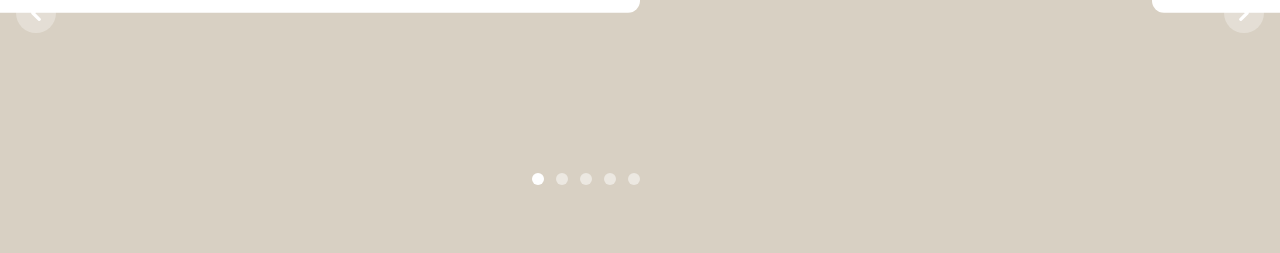
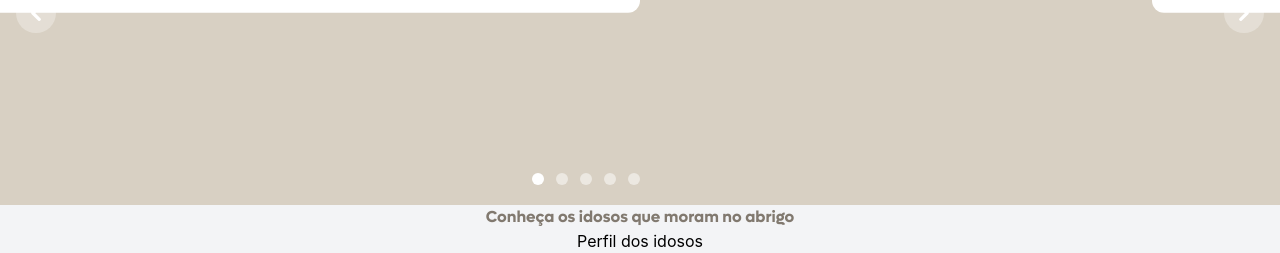
Before and after one commit to Daraccota/Abrigo, a PHP site: page / in a window 1280 px wide. Shown: the part 3109-3362 px from the top of the page. Before the commit the page ends 3294 px from the top, so only its background shows below. Run offline with PHP 8.4, Linux system fonts and the light colour scheme; some libraries are stand-ins or nearby versions.

Commit message:
Melhora de comentário e início a nova seção

```diff
--- a/assets/css/output.css
+++ b/assets/css/output.css
@@ -25,6 +25,8 @@
     --radius-lg: 0.5rem;
     --radius-xl: 0.75rem;
     --ease-in-out: cubic-bezier(0.4, 0, 0.2, 1);
+    --default-transition-duration: 150ms;
+    --default-transition-timing-function: cubic-bezier(0.4, 0, 0.2, 1);
     --default-font-family: var(--font-sans);
     --default-mono-font-family: var(--font-mono);
     --color-CremeEscuro: #656059;
@@ -512,6 +559,9 @@
     --tw-font-weight: 780;
     font-weight: 780;
   }
+  .font-Lufga {
+    font-family: var(--font-Lufga);
+  }
   .tituloSec {
     font-size: clamp(1.5rem, 7vw, 70px);
     --tw-font-weight: var(--font-Moondance);
@@ -523,6 +573,40 @@
   }
   .text-\[clamp\(0\.6rem\,2vw\,20px\)\] {
     font-size: clamp(0.6rem, 2vw, 20px);
+  }
+  .text-\[clamp\(0\.7rem\,2\.5vw\,25px\)\] {
+    font-size: clamp(0.7rem, 2.5vw, 25px);
+  }
+  .text-\[clamp\(0\.8rem\,2\.5vw\,25px\)\] {
+    font-size: clamp(0.8rem, 2.5vw, 25px);
+  }
+  .text-\[clamp\(1\.2rem\,2\.5vw\,25px\)\] {
+    font-size: clamp(1.2rem, 2.5vw, 25px);
+  }
+  .text-\[clamp\(1\.2rem\,2\.5vw\,50px\)\] {
+    font-size: clamp(1.2rem, 2.5vw, 50px);
+  }
+  .text-\[clamp\(1\.2rem\,5\.5vw\,50px\)\] {
+    font-size: clamp(1.2rem, 5.5vw, 50px);
+  }
+  .text-\[clamp\(1rem\,2\.5vw\,25px\)\] {
+    font-size: clamp(1rem, 2.5vw, 25px);
+  }
+  .font-\[700\] {
+    --tw-font-weight: 700;
+    font-weight: 700;
+  }
+  .font-\[750\] {
+    --tw-font-weight: 750;
+    font-weight: 750;
+  }
+  .font-\[780\] {
+    --tw-font-weight: 780;
+    font-weight: 780;
+  }
+  .font-bold {
+    --tw-font-weight: var(--font-weight-bold);
+    font-weight: var(--font-weight-bold);
   }
   .font-medium {
     --tw-font-weight: var(--font-weight-medium);
@@ -843,10 +939,40 @@
   inherits: false;
   initial-value: 0;
 }
+@property --tw-rotate-x {
+  syntax: "*";
+  inherits: false;
+}
+@property --tw-rotate-y {
+  syntax: "*";
+  inherits: false;
+}
+@property --tw-rotate-z {
+  syntax: "*";
+  inherits: false;
+}
+@property --tw-skew-x {
+  syntax: "*";
+  inherits: false;
+}
+@property --tw-skew-y {
+  syntax: "*";
+  inherits: false;
+}
 @property --tw-space-x-reverse {
   syntax: "*";
   inherits: false;
   initial-value: 0;
+}
+@property --tw-border-style {
+  syntax: "*";
+  inherits: false;
+  initial-value: solid;
+}
+@property --tw-outline-style {
+  syntax: "*";
+  inherits: false;
+  initial-value: solid;
 }
 @property --tw-duration {
   syntax: "*";
@@ -921,11 +1047,6 @@
   inherits: false;
   initial-value: 0 0 #0000;
 }
-@property --tw-border-style {
-  syntax: "*";
-  inherits: false;
-  initial-value: solid;
-}
 @layer properties {
   @supports ((-webkit-hyphens: none) and (not (margin-trim: inline))) or ((-moz-orient: inline) and (not (color:rgb(from red r g b)))) {
     *, ::before, ::after, ::backdrop {
@@ -933,7 +1054,14 @@
       --tw-translate-x: 0;
       --tw-translate-y: 0;
       --tw-translate-z: 0;
+      --tw-rotate-x: initial;
+      --tw-rotate-y: initial;
+      --tw-rotate-z: initial;
+      --tw-skew-x: initial;
+      --tw-skew-y: initial;
       --tw-space-x-reverse: 0;
+      --tw-border-style: solid;
+      --tw-outline-style: solid;
       --tw-duration: initial;
       --tw-ease: initial;
       --tw-shadow: 0 0 #0000;
--- a/index.html
+++ b/index.html
@@ -9,7 +9,7 @@
   <link rel="stylesheet" href="https://cdnjs.cloudflare.com/ajax/libs/font-awesome/4.7.0/css/font-awesome.min.css">
 </head>
 <body>
-
+  <!-- NAV -->
   <nav class="h-20 bg-CremeEscuro flex items-center justify-around ">
     <div class="logo h-16 mr-36 w-16  bg-amber-300 lg:ml-1">
       <img class="h-16 w-16 justify-self-center" src="https://picsum.photos/200 " alt="" srcset="">
@@ -29,7 +29,7 @@
       <a href="#" class="py-2">Lorem Ipsium</a>
       <a href="#" class="py-2">Lorem Ipsium</a>
     </div>
-    <!-- nav que num é mobile -->
+    <!-- nav que não é mobile -->
     <div class="links hidden md:flex justify-center align-items-center lg:mx-20">
       <ul class="md:flex md:gap-5 ">
         <li>
@@ -51,7 +51,7 @@
     </div>
     <button class="hidden md:flex button h-10 w-20 bg-green-500 lg:mr-30"></button>
   </nav>
-
+  <!-- Hero section -->
   <header class="bg-Creme">
     <img class="flex h-80 w-lvw justify-self-center color"
     src="/Abrigo/assets/img/veio.png " alt="" srcset="">
@@ -78,6 +78,7 @@
       </div>
       </div>
 
+      <!-- Cards -->
       <!-- EU ODEIO ESSES CARDS PUTA QUE O PARIU, JA PERDI A CONTA DE QUANTAS VEZES EU TIVE QUE VOLTAR AQUI RESOLVER ALGUMA MERDA. PUTA QUE O PARIU -->
     <div class="cards flex flex-col gap-6 justify-items-center justify-center items-center">
         <div class="card">
@@ -143,9 +144,10 @@
     </div>
   </header>
 
+  <!-- Seção com Historias que Inspiram -->
   <section class=" bg-gray-100">
     <h1 class="tituloSec py-10 text-center">Historias que inspiram</h1>
-
+    <!-- Colagem de fotos -->
     <div class="Colacao flex flex-row justify-center w-[88vw] h-[46vh] gap-4 justify-self-center my-16">
       <div class="flex flex-col justify-center ">
         <img class="w-[42vw] h-[24vh] rounded-xl" src="https://picsum.photos/500/500" alt="">
@@ -171,6 +173,36 @@
         <div class="relative h-42 overflow-hidden rounded-lg md:h-96">
             <!-- Item 1 -->
             <div class="itemcarrossel " data-carousel-item>
+                <div class="bg-white w-6/10 h-8/10 rounded-xl absolute block -translate-x-1/2 -translate-y-1/2 top-1/2 left-1/2">
+                    <div class="div">
+                      <p class="datacarrossel">12/08/2021</p> <!-- Aqui entra a data do depoimento -->
+                      <div class="flex"> <!-- Avaliação por estrelas (usar PHP pra renderizar cheias/cinzas) -->
+                          <svg class="w-1/22 h-1/22 text-yellow-300 ms-1" aria-hidden="true" xmlns="http://www.w3.org/2000/svg" fill="currentColor" viewBox="0 0 22 20">
+                              <path d="M20.924 7.625a1.523 1.523 0 0 0-1.238-1.044l-5.051-.734-2.259-4.577a1.534 1.534 0 0 0-2.752 0L7.365 5.847l-5.051.734A1.535 1.535 0 0 0 1.463 9.2l3.656 3.563-.863 5.031a1.532 1.532 0 0 0 2.226 1.616L11 17.033l4.518 2.375a1.534 1.534 0 0 0 2.226-1.617l-.863-5.03L20.537 9.2a1.523 1.523 0 0 0 .387-1.575Z"/>
+                          </svg>
+                          <svg class="w-1/22 h-1/22 text-yellow-300 ms-1" aria-hidden="true" xmlns="http://www.w3.org/2000/svg" fill="currentColor" viewBox="0 0 22 20">
+                              <path d="M20.924 7.625a1.523 1.523 0 0 0-1.238-1.044l-5.051-.734-2.259-4.577a1.534 1.534 0 0 0-2.752 0L7.365 5.847l-5.051.734A1.535 1.535 0 0 0 1.463 9.2l3.656 3.563-.863 5.031a1.532 1.532 0 0 0 2.226 1.616L11 17.033l4.518 2.375a1.534 1.534 0 0 0 2.226-1.617l-.863-5.03L20.537 9.2a1.523 1.523 0 0 0 .387-1.575Z"/>
+                          </svg>
+                          <svg class="w-1/22 h-1/22 text-yellow-300 ms-1" aria-hidden="true" xmlns="http://www.w3.org/2000/svg" fill="currentColor" viewBox="0 0 22 20">
+                              <path d="M20.924 7.625a1.523 1.523 0 0 0-1.238-1.044l-5.051-.734-2.259-4.577a1.534 1.534 0 0 0-2.752 0L7.365 5.847l-5.051.734A1.535 1.535 0 0 0 1.463 9.2l3.656 3.563-.863 5.031a1.532 1.532 0 0 0 2.226 1.616L11 17.033l4.518 2.375a1.534 1.534 0 0 0 2.226-1.617l-.863-5.03L20.537 9.2a1.523 1.523 0 0 0 .387-1.575Z"/>
+                          </svg>
+                          <svg class="w-1/22 h-1/22 text-yellow-300 ms-1" aria-hidden="true" xmlns="http://www.w3.org/2000/svg" fill="currentColor" viewBox="0 0 22 20">
+                              <path d="M20.924 7.625a1.523 1.523 0 0 0-1.238-1.044l-5.051-.734-2.259-4.577a1.534 1.534 0 0 0-2.752 0L7.365 5.847l-5.051.734A1.535 1.535 0 0 0 1.463 9.2l3.656 3.563-.863 5.031a1.532 1.532 0 0 0 2.226 1.616L11 17.033l4.518 2.375a1.534 1.534 0 0 0 2.226-1.617l-.863-5.03L20.537 9.2a1.523 1.523 0 0 0 .387-1.575Z"/>
+                          </svg>
+                          <svg class="w-1/22 h-1/22 ms-1 text-gray-300 dark:text-gray-500" aria-hidden="true" xmlns="http://www.w3.org/2000/svg" fill="currentColor" viewBox="0 0 22 20">
+                              <path d="M20.924 7.625a1.523 1.523 0 0 0-1.238-1.044l-5.051-.734-2.259-4.577a1.534 1.534 0 0 0-2.752 0L7.365 5.847l-5.051.734A1.535 1.535 0 0 0 1.463 9.2l3.656 3.563-.863 5.031a1.532 1.532 0 0 0 2.226 1.616L11 17.033l4.518 2.375a1.534 1.534 0 0 0 2.226-1.617l-.863-5.03L20.537 9.2a1.523 1.523 0 0 0 .387-1.575Z"/>
+                          </svg>
+                      </div>
+                      <div class="flex items-center mx-4 my-2"><!--foto e texto do depoimento -->
+                        <img class=" rounded-full w-[14vw] h-[8vh] "src="https://picsum.photos/200" alt="">
+                        <p class="text-[clamp(0.6rem,2vw,20px)] font-lufga font-medium ml-2">Todos os dias me sinto amada e lembrada</p>
+                      </div>
+                      <p class="datacarrossel">Dona Helena, 72 anos</p> <!-- Nome e idade -->
+                    </div>
+                </div>
+            </div>
+            <!-- Item 2 -->
+            <div class="itemcarrossel " data-carousel-item> <!--Por favor, tentem loopar o item no php, para não ser necessário escrever manualmente os X items no html, isso é horroroso-->
                 <div class="bg-white w-6/10 h-8/10 rounded-xl absolute block -translate-x-1/2 -translate-y-1/2 top-1/2 left-1/2">
                     <div class="div">
                       <p class="datacarrossel">12/08/2021</p>
@@ -199,37 +231,7 @@
                     </div>
                 </div>
             </div>
-            <!-- Item 2 -->
-            <div class="itemcarrossel " data-carousel-item>
-                <div class="bg-white w-6/10 h-8/10 rounded-xl absolute block -translate-x-1/2 -translate-y-1/2 top-1/2 left-1/2">
-                    <div class="div">
-                      <p class="datacarrossel">12/08/2021</p>
-                      <div class="flex"> <!-- Avaliação por estrelas --> <!-- TODO: Usar um loop no javascript pra isso, mas agora eu to muito cansado -->
-                          <svg class="w-1/22 h-1/22 text-yellow-300 ms-1" aria-hidden="true" xmlns="http://www.w3.org/2000/svg" fill="currentColor" viewBox="0 0 22 20">
-                              <path d="M20.924 7.625a1.523 1.523 0 0 0-1.238-1.044l-5.051-.734-2.259-4.577a1.534 1.534 0 0 0-2.752 0L7.365 5.847l-5.051.734A1.535 1.535 0 0 0 1.463 9.2l3.656 3.563-.863 5.031a1.532 1.532 0 0 0 2.226 1.616L11 17.033l4.518 2.375a1.534 1.534 0 0 0 2.226-1.617l-.863-5.03L20.537 9.2a1.523 1.523 0 0 0 .387-1.575Z"/>
-                          </svg>
-                          <svg class="w-1/22 h-1/22 text-yellow-300 ms-1" aria-hidden="true" xmlns="http://www.w3.org/2000/svg" fill="currentColor" viewBox="0 0 22 20">
-                              <path d="M20.924 7.625a1.523 1.523 0 0 0-1.238-1.044l-5.051-.734-2.259-4.577a1.534 1.534 0 0 0-2.752 0L7.365 5.847l-5.051.734A1.535 1.535 0 0 0 1.463 9.2l3.656 3.563-.863 5.031a1.532 1.532 0 0 0 2.226 1.616L11 17.033l4.518 2.375a1.534 1.534 0 0 0 2.226-1.617l-.863-5.03L20.537 9.2a1.523 1.523 0 0 0 .387-1.575Z"/>
-                          </svg>
-                          <svg class="w-1/22 h-1/22 text-yellow-300 ms-1" aria-hidden="true" xmlns="http://www.w3.org/2000/svg" fill="currentColor" viewBox="0 0 22 20">
-                              <path d="M20.924 7.625a1.523 1.523 0 0 0-1.238-1.044l-5.051-.734-2.259-4.577a1.534 1.534 0 0 0-2.752 0L7.365 5.847l-5.051.734A1.535 1.535 0 0 0 1.463 9.2l3.656 3.563-.863 5.031a1.532 1.532 0 0 0 2.226 1.616L11 17.033l4.518 2.375a1.534 1.534 0 0 0 2.226-1.617l-.863-5.03L20.537 9.2a1.523 1.523 0 0 0 .387-1.575Z"/>
-                          </svg>
-                          <svg class="w-1/22 h-1/22 text-yellow-300 ms-1" aria-hidden="true" xmlns="http://www.w3.org/2000/svg" fill="currentColor" viewBox="0 0 22 20">
-                              <path d="M20.924 7.625a1.523 1.523 0 0 0-1.238-1.044l-5.051-.734-2.259-4.577a1.534 1.534 0 0 0-2.752 0L7.365 5.847l-5.051.734A1.535 1.535 0 0 0 1.463 9.2l3.656 3.563-.863 5.031a1.532 1.532 0 0 0 2.226 1.616L11 17.033l4.518 2.375a1.534 1.534 0 0 0 2.226-1.617l-.863-5.03L20.537 9.2a1.523 1.523 0 0 0 .387-1.575Z"/>
-                          </svg>
-                          <svg class="w-1/22 h-1/22 ms-1 text-gray-300 dark:text-gray-500" aria-hidden="true" xmlns="http://www.w3.org/2000/svg" fill="currentColor" viewBox="0 0 22 20">
-                              <path d="M20.924 7.625a1.523 1.523 0 0 0-1.238-1.044l-5.051-.734-2.259-4.577a1.534 1.534 0 0 0-2.752 0L7.365 5.847l-5.051.734A1.535 1.535 0 0 0 1.463 9.2l3.656 3.563-.863 5.031a1.532 1.532 0 0 0 2.226 1.616L11 17.033l4.518 2.375a1.534 1.534 0 0 0 2.226-1.617l-.863-5.03L20.537 9.2a1.523 1.523 0 0 0 .387-1.575Z"/>
-                          </svg>
-                      </div>
-                      <div class="flex items-center mx-4 my-2"><!--foto e texto dentro do carrosel -->
-                        <img class=" rounded-full w-[14vw] h-[8vh] "src="https://picsum.photos/200" alt="">
-                        <p class="text-[clamp(0.6rem,2vw,20px)] font-lufga font-medium ml-2">Todos os dias me sinto amada e lembrada</p>
-                      </div>
-                      <p class="datacarrossel">Dona Helena, 72 anos</p>
-                    </div>
-                </div>
-            </div>
-            <!-- Item 3 --> <!-- Por enquanto não vou mudar, preciso melhorar isso no javascript, ta MUITO feio -->
+            <!-- Item 3 --> <!-- Por enquanto não vou mudar, é necessário fazer um looping, não pode ser colocado cru no html, ta MUITO feio -->
             <div class="hidden duration-700 ease-in-out" data-carousel-item>
                 <img src="https://picsum.photos/200" class="absolute block w-full -translate-x-1/2 -translate-y-1/2 top-1/2 left-1/2" alt="...">
             </div>
@@ -268,6 +270,13 @@
             </span>
         </button>
     </div>
+    <!-- Conheça os idosos que moram no abrigo -->
+    <div class="flex items-center flex-col">
+      <h2 class="text-[clamp(0.8rem,2.5vw,25px)] font-Lufga font-bold text-CremeEscuro2">
+        Conheça os idosos que moram no abrigo
+      </h2>
+      <button class="bg-CremeEscuro rounded-xl flex">Perfil dos idosos</button>
+    </div>
 
   </section>
 
```
Also changed, not shown: other parts of assets/css/output.css (+57 -1 lines).
